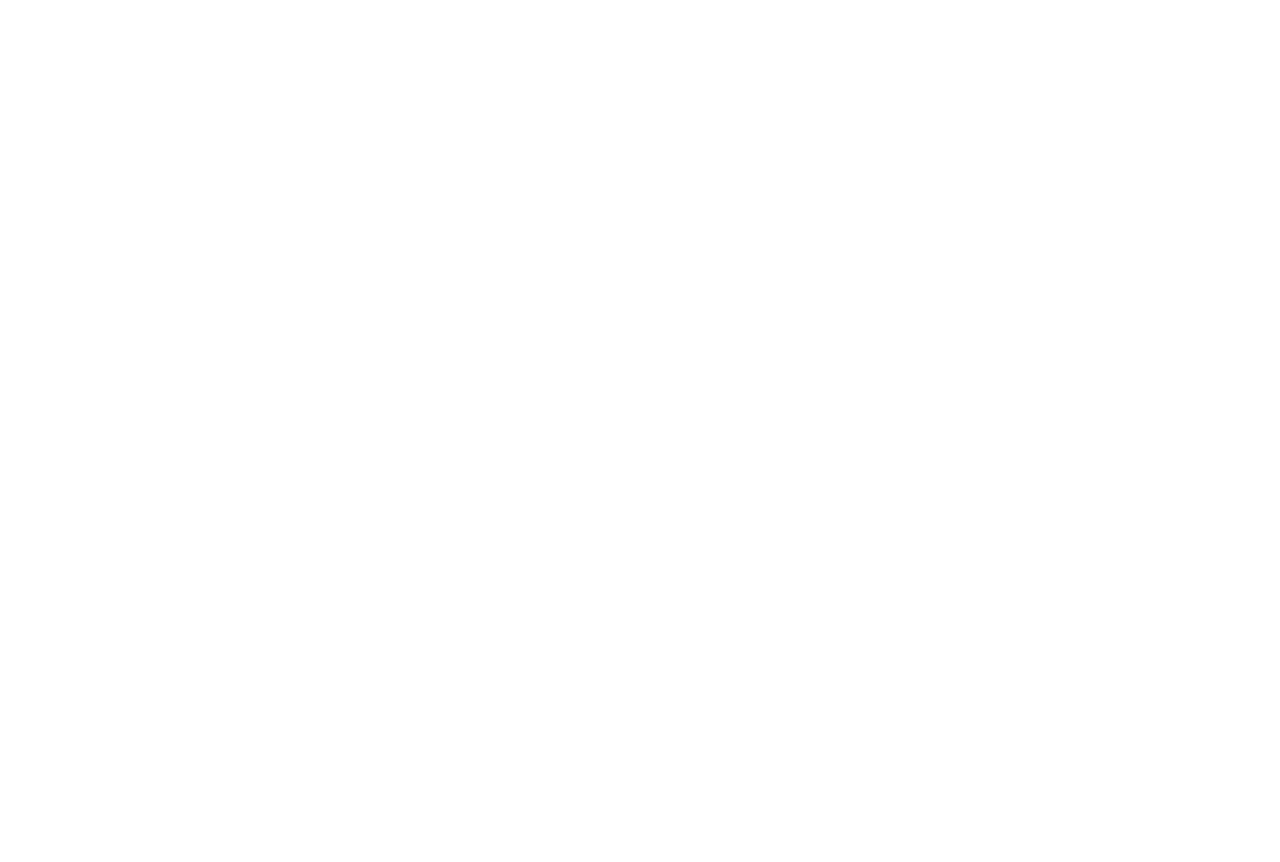
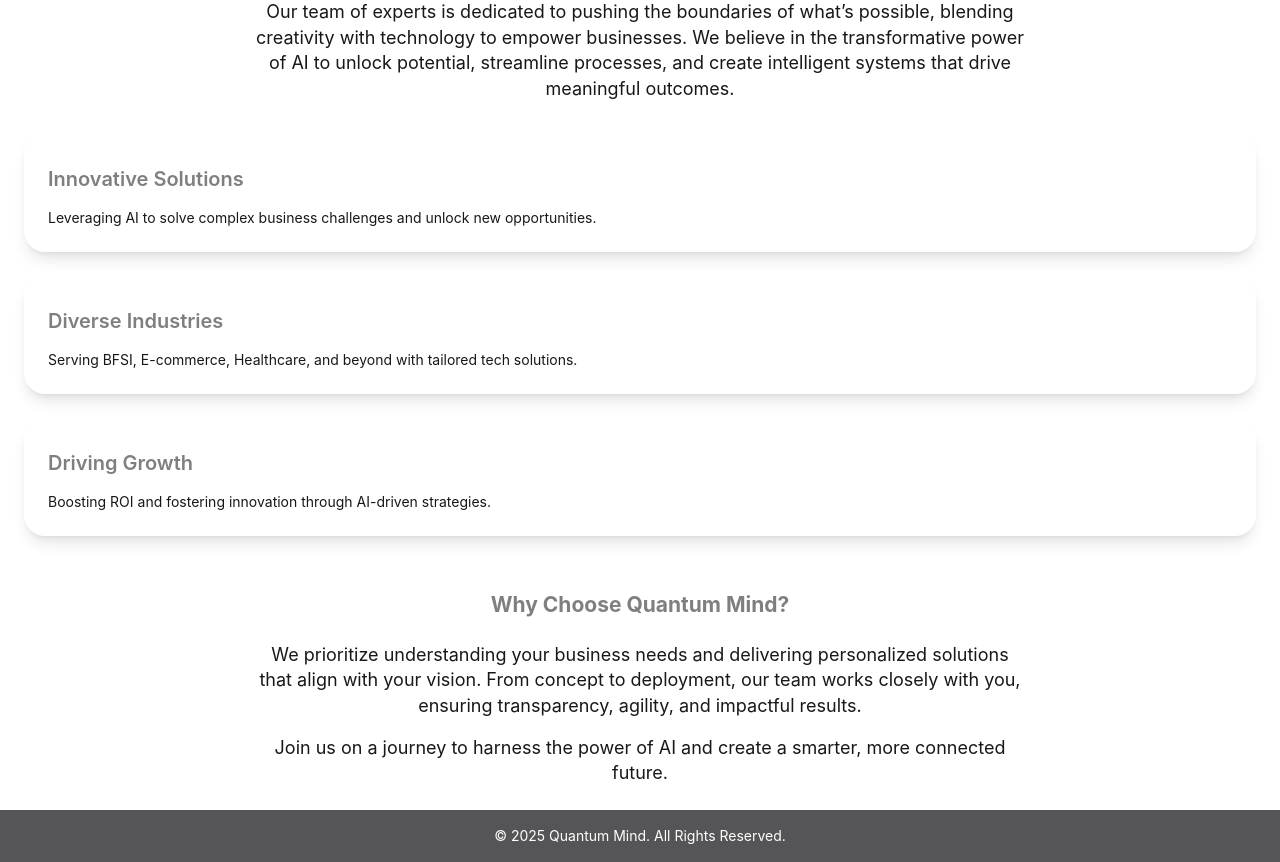
Before and after one commit to QuantumMind07/quantummind-website, a Next.js app in the folder frontend/: page /About in a window 1280 px wide. Shown: the part 280-1142 px from the top of the page. Before the commit the page ends 800 px from the top, so only its background shows below. Built offline with nearby package versions, Linux system fonts and the light colour scheme.

Commit message:
Added about page content

```diff
--- a/frontend/src/app/About/main.js
+++ b/frontend/src/app/About/main.js
@@ -1,12 +1,21 @@
-"use client"
-import React from 'react'
+// main.js
+"use client";
+import React from 'react';
 
-const Main = () => {
+const Main = ({ children }) => {
   return (
-    <div>
+    <div className="min-h-screen flex flex-col">
       {console.log("about")}
+
+      {/* Main Content */}
+      <main className="flex-grow container mx-auto p-6">{children}</main>
+
+      {/* Footer */}
+      <footer className="bg-gray-900 text-white p-4 text-center">
+        <p>&copy; {new Date().getFullYear()} Quantum Mind. All Rights Reserved.</p>
+      </footer>
     </div>
-  )
+  );
 }
 
-export default Main
+export default Main;
--- a/frontend/src/app/About/page.js
+++ b/frontend/src/app/About/page.js
@@ -1,13 +1,49 @@
-import React from 'react'
-import Main from './main'
+// page.js
+'use client';
+
+import React from 'react';
+import Main from './main';
 
 const page = () => {
   return (
     <div>
       {console.log("Form server")}
-      <Main/>
+      <Main>
+        <section className="text-center mb-8">
+          <h2 className="text-4xl font-bold mb-4 text-gray-800">About Us</h2>
+          <p className="text-lg text-gray-600 max-w-3xl mx-auto mb-6">
+            At Quantum Mind, we specialize in crafting innovative AI-driven tech solutions across diverse industries, including BFSI, E-commerce, Healthcare, and more. Our mission is to solve real-world challenges, drive business growth, and enhance ROI by implementing cutting-edge technology.
+          </p>
+          <p className="text-lg text-gray-600 max-w-3xl mx-auto">
+            Our team of experts is dedicated to pushing the boundaries of what’s possible, blending creativity with technology to empower businesses. We believe in the transformative power of AI to unlock potential, streamline processes, and create intelligent systems that drive meaningful outcomes.
+          </p>
+        </section>
+        <section className="grid md:grid-cols-3 gap-6">
+          <div className="bg-white shadow-lg rounded-2xl p-6">
+            <h3 className="text-xl font-semibold text-gray-800 mb-2">Innovative Solutions</h3>
+            <p className="text-gray-600">Leveraging AI to solve complex business challenges and unlock new opportunities.</p>
+          </div>
+          <div className="bg-white shadow-lg rounded-2xl p-6">
+            <h3 className="text-xl font-semibold text-gray-800 mb-2">Diverse Industries</h3>
+            <p className="text-gray-600">Serving BFSI, E-commerce, Healthcare, and beyond with tailored tech solutions.</p>
+          </div>
+          <div className="bg-white shadow-lg rounded-2xl p-6">
+            <h3 className="text-xl font-semibold text-gray-800 mb-2">Driving Growth</h3>
+            <p className="text-gray-600">Boosting ROI and fostering innovation through AI-driven strategies.</p>
+          </div>
+        </section>
+        <section className="text-center mt-12">
+          <h3 className="text-2xl font-bold text-gray-800 mb-4">Why Choose Quantum Mind?</h3>
+          <p className="text-lg text-gray-600 max-w-3xl mx-auto mb-4">
+            We prioritize understanding your business needs and delivering personalized solutions that align with your vision. From concept to deployment, our team works closely with you, ensuring transparency, agility, and impactful results.
+          </p>
+          <p className="text-lg text-gray-600 max-w-3xl mx-auto">
+            Join us on a journey to harness the power of AI and create a smarter, more connected future.
+          </p>
+        </section>
+      </Main>
     </div>
-  )
+  );
 }
 
-export default page
+export default page;
```
